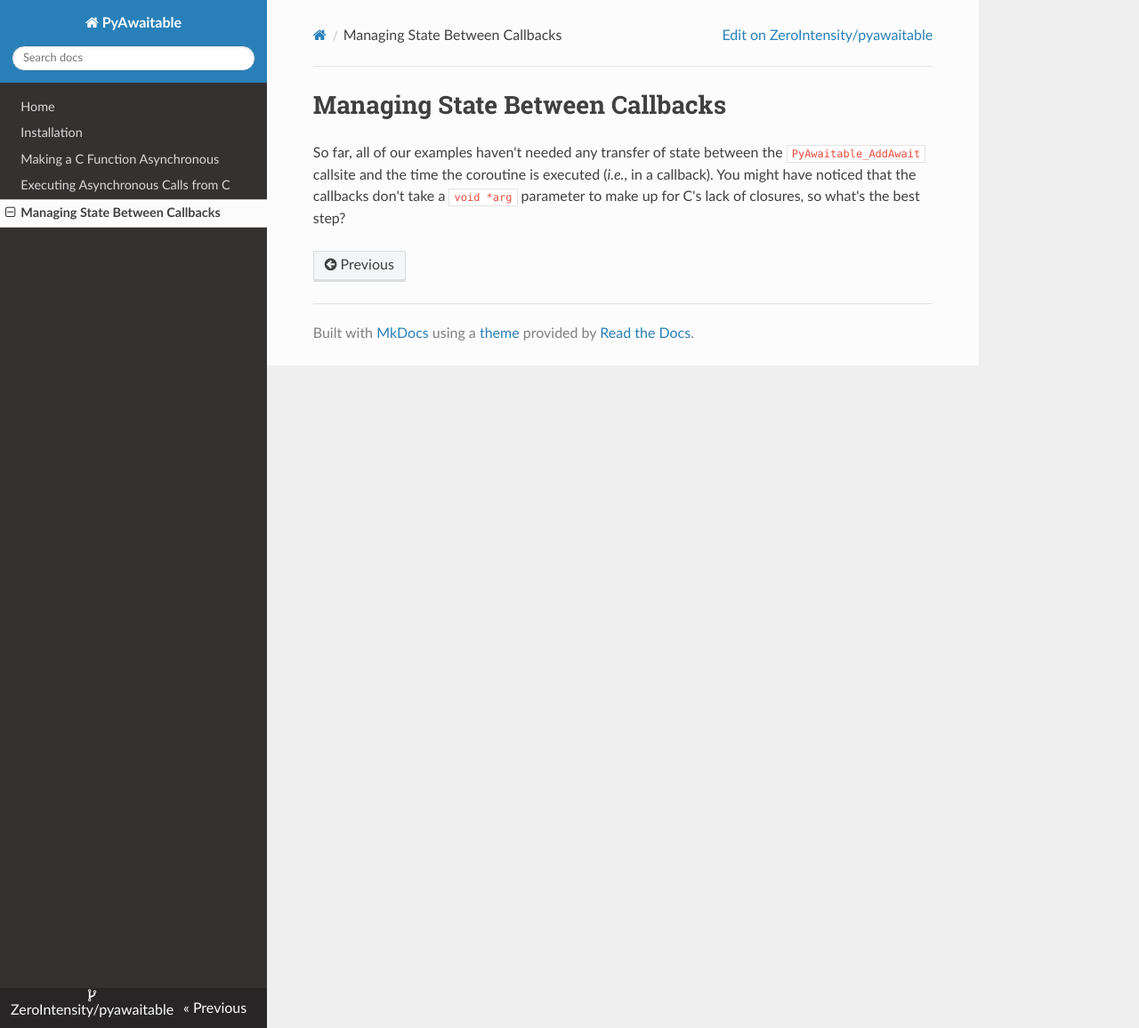
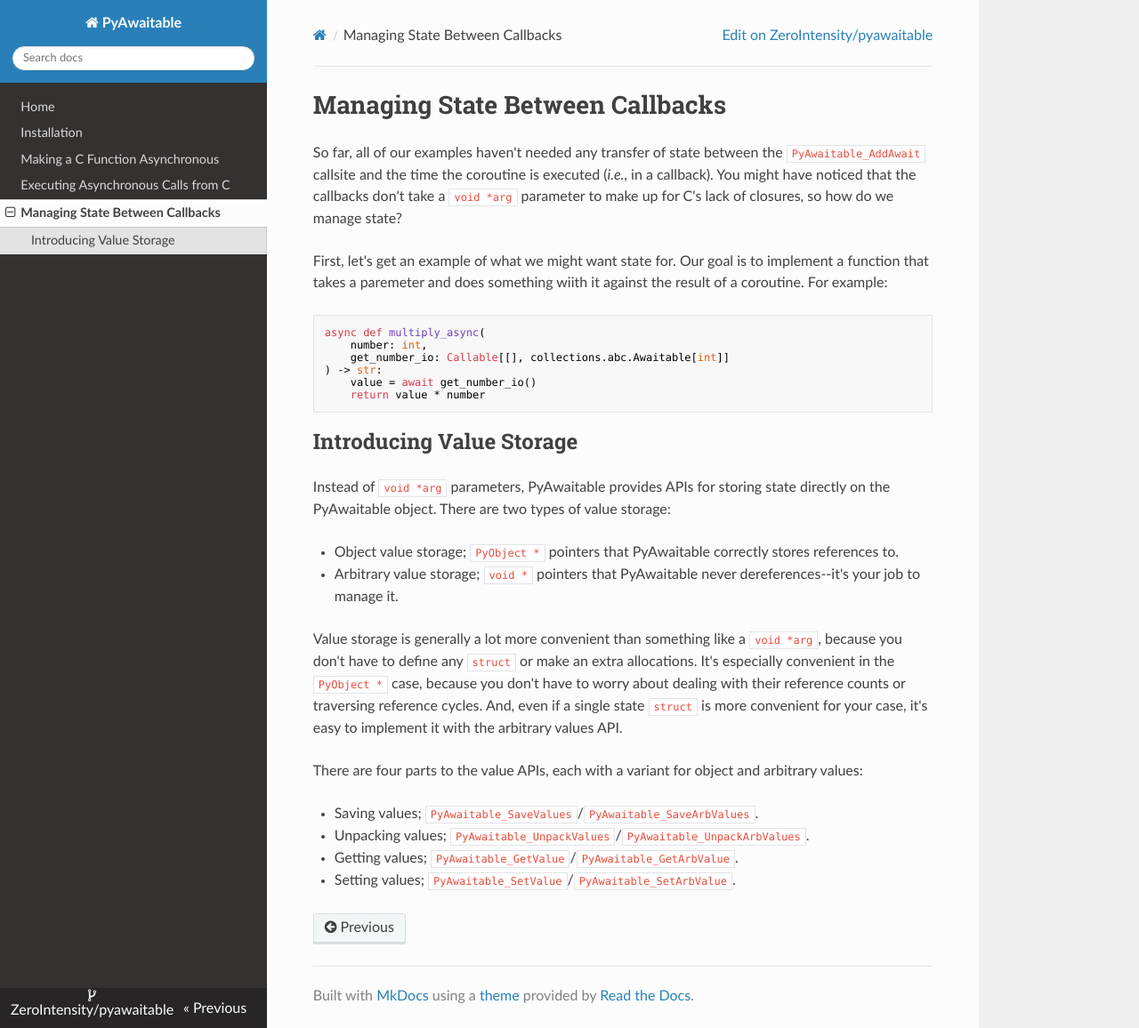
Before and after one commit to ZeroIntensity/pyawaitable, an MkDocs documentation site: the page built from docs/value_storage.md, in a window 1280 px wide and 1156 px high. Shown: the whole window at 89% size. Built offline with MkDocs 1.6.1, drawn with Linux system fonts in a browser that asks for light colours; nearby versions of some CDN libraries.

Commit message:
Start the page for value storage.

````diff
--- a/docs/value_storage.md
+++ b/docs/value_storage.md
@@ -1,3 +1,30 @@
 # Managing State Between Callbacks
 
-So far, all of our examples haven't needed any transfer of state between the `PyAwaitable_AddAwait` callsite and the time the coroutine is executed (_i.e._, in a callback). You might have noticed that the callbacks don't take a `void *arg` parameter to make up for C's lack of closures, so what's the best step?
+So far, all of our examples haven't needed any transfer of state between the `PyAwaitable_AddAwait` callsite and the time the coroutine is executed (_i.e._, in a callback). You might have noticed that the callbacks don't take a `void *arg` parameter to make up for C's lack of closures, so how do we manage state?
+
+First, let's get an example of what we might want state for. Our goal is to implement a function that takes a paremeter and does something wiith it against the result of a coroutine. For example:
+
+```py
+async def multiply_async(
+    number: int,
+    get_number_io: Callable[[], collections.abc.Awaitable[int]]
+) -> str:
+    value = await get_number_io()
+    return value * number
+```
+
+## Introducing Value Storage
+
+Instead of `void *arg` parameters, PyAwaitable provides APIs for storing state directly on the PyAwaitable object. There are two types of value storage:
+
+-   Object value storage; `PyObject *` pointers that PyAwaitable correctly stores references to.
+-   Arbitrary value storage; `void *` pointers that PyAwaitable never dereferences--it's your job to manage it.
+
+Value storage is generally a lot more convenient than something like a `void *arg`, because you don't have to define any `struct` or make an extra allocations. It's especially convenient in the `PyObject *` case, because you don't have to worry about dealing with their reference counts or traversing reference cycles. And, even if a single state `struct` is more convenient for your case, it's easy to implement it with the arbitrary values API.
+
+There are four parts to the value APIs, each with a variant for object and arbitrary values:
+
+-   Saving values; `PyAwaitable_SaveValues`/`PyAwaitable_SaveArbValues`.
+-   Unpacking values; `PyAwaitable_UnpackValues`/`PyAwaitable_UnpackArbValues`.
+-   Getting values; `PyAwaitable_GetValue`/`PyAwaitable_GetArbValue`.
+-   Setting values; `PyAwaitable_SetValue`/`PyAwaitable_SetArbValue`.
````
Also changed, not shown: CHANGELOG.md (+27 -26 lines), docs/installation.md (+6 -0 lines), 4 other files.
